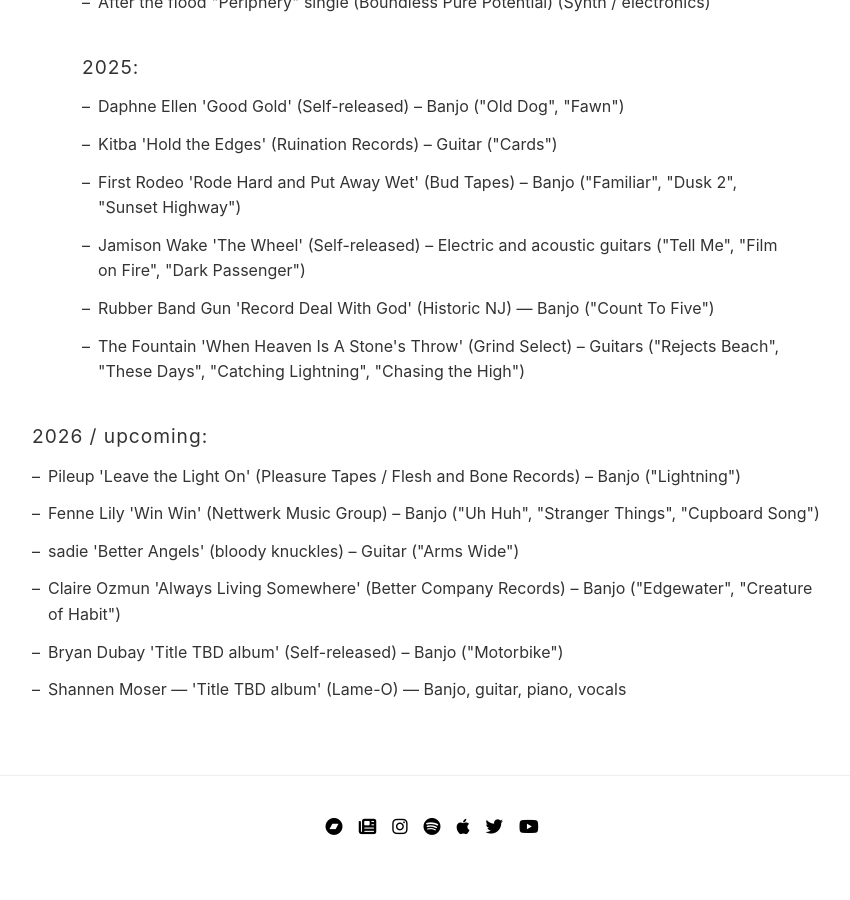
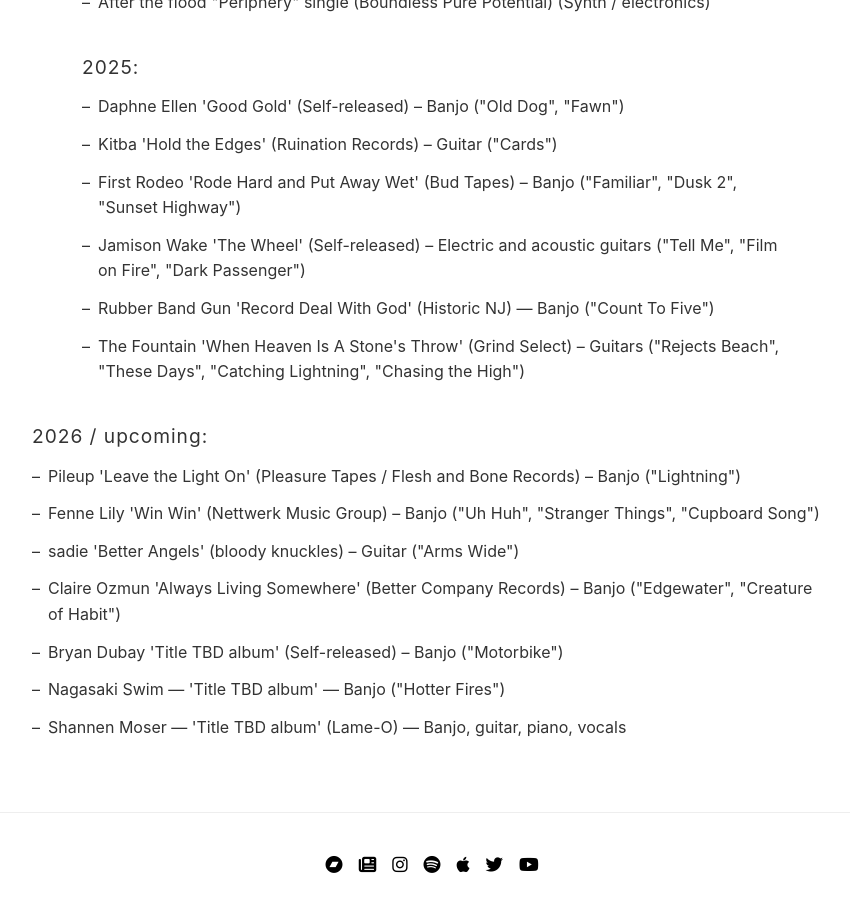
Before and after one commit to abethcrane/tymaxwell, a Jekyll site: the page built from recording-cv.html, in a window 1280 px wide and 900 px high, scrolled down 2988 px. Shown: the whole window, without its empty margins (208-1058 px from the left). Built offline with Jekyll 4.4.1, drawn with Linux system fonts in a browser that asks for light colours; before the commit the page ends 3850 px from its top, so only the background shows below that.

Commit message:
Update recording-cv.html

```diff
--- a/recording-cv.html
+++ b/recording-cv.html
@@ -147,6 +147,7 @@
             <li>sadie 'Better Angels' (bloody knuckles) – Guitar ("Arms Wide")</li>
             <li>Claire Ozmun 'Always Living Somewhere' (Better Company Records) – Banjo ("Edgewater", "Creature of Habit")</li>
             <li>Bryan Dubay 'Title TBD album' (Self-released) – Banjo ("Motorbike")</li>
+            <li>Nagasaki Swim — 'Title TBD album' — Banjo ("Hotter Fires")</li>
             <li>Shannen Moser — 'Title TBD album' (Lame-O) — Banjo, guitar, piano, vocals</li>
         </ul>
     </div>
```
